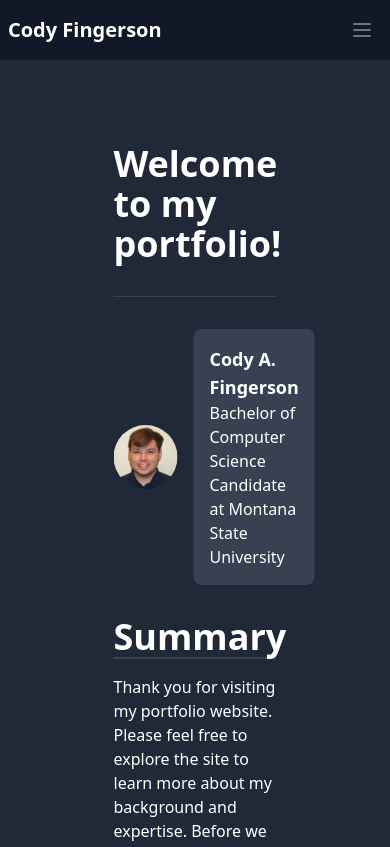
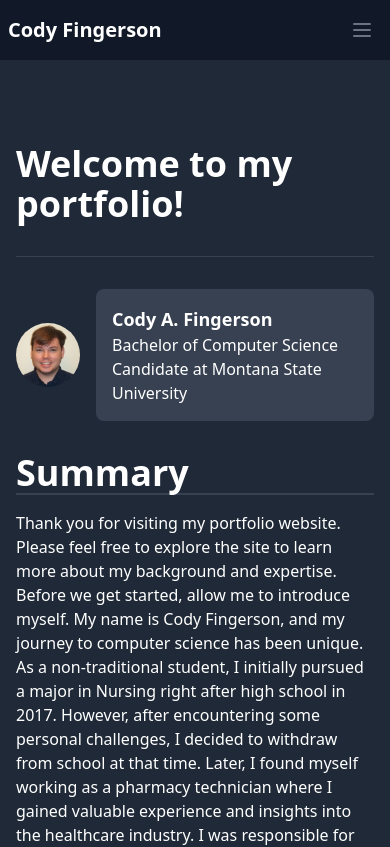
Before and after one commit to codyafingerson/cody-fingerson-portfolio, a React (Vite) app: page / in a window 390 px wide. Shown: the top 847 px of the page. Built offline with nearby package versions, Linux system fonts and the light colour scheme.

Commit message:
Add responsive tailwindclasses to Container.jsx

```diff
--- a/src/components/shared/Container.jsx
+++ b/src/components/shared/Container.jsx
@@ -3,7 +3,7 @@ import PropTypes from 'prop-types'
 function Container({ children }) {
     return (
         <div className="mt-auto">
-            <div className="absolute top-20 left-1/2 transform -translate-x-1/2 z-0 w-1/2">
+            <div className="absolute top-20 left-1/2 transform -translate-x-1/2 z-0 w-full md:w-1/2">
                 {children}
             </div>
 
```
